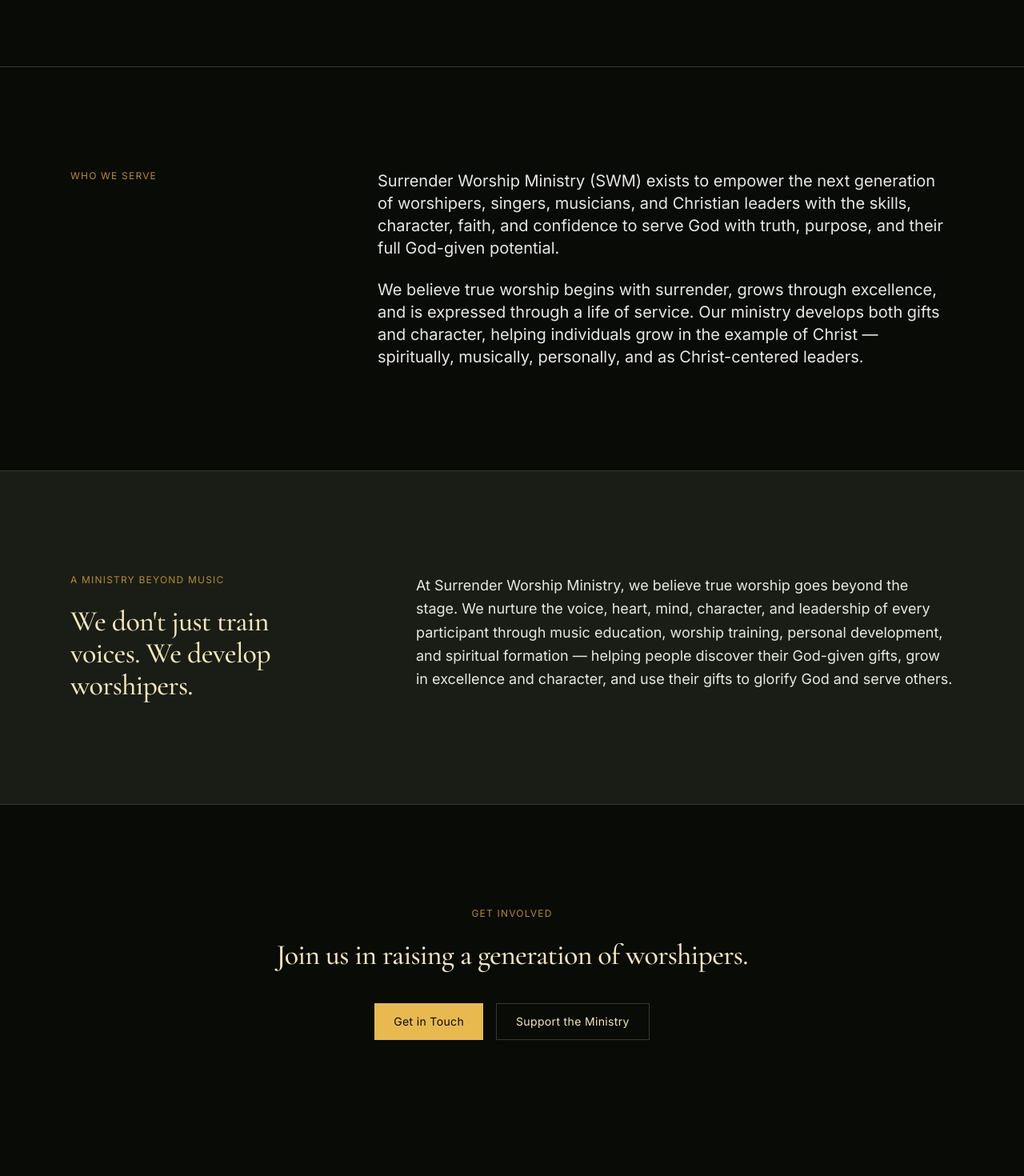
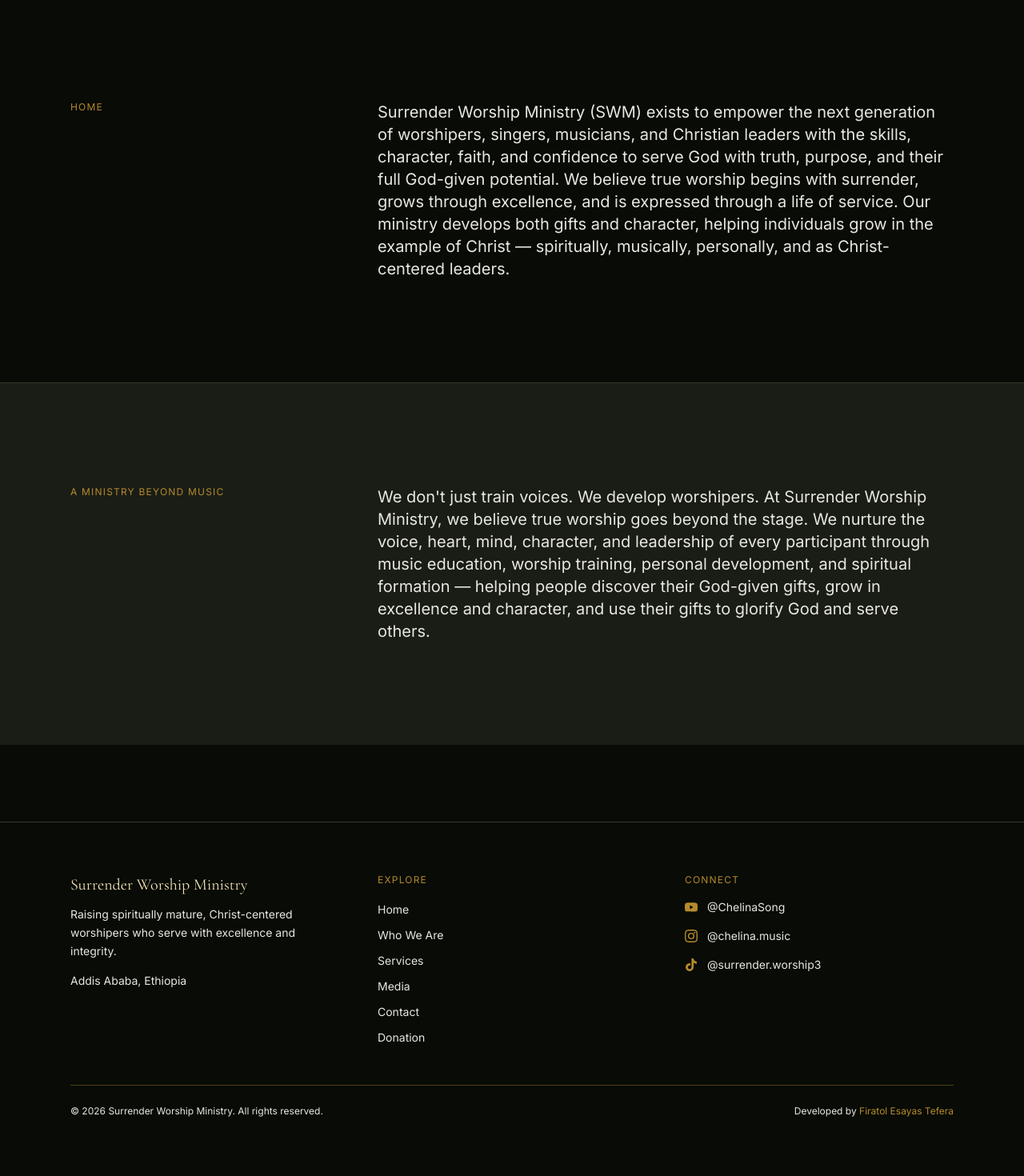
Before and after one commit to firatolin/surrender-worship, a Next.js app: page / in a window 1280 px wide. Shown: the part 560-2030 px from the top of the page at 80% size. Built offline with nearby package versions, Linux system fonts and the light colour scheme.

Commit message:
Semi-completed

```diff
--- a/src/app/page.tsx
+++ b/src/app/page.tsx
@@ -1,36 +1,31 @@
-import { ButtonLink } from "@/components/ui/button-link";
-import { Eyebrow } from "@/components/ui/eyebrow";
+// import { ButtonLink } from "@/components/ui/button-link";
+// import { Eyebrow } from "@/components/ui/eyebrow";
 
 export default function HomePage() {
   return (
     <>
-      {/* ── Vision / Hero ──────────────────────────────── */}
+      {/* ── Vision ──────────────────────────────────────── */}
       <section className="border-b border-border">
         <div className="container-editorial py-24 md:py-32">
-          <Eyebrow>Surrender Worship Ministry · Addis Ababa</Eyebrow>
+          <p className="text-xs uppercase tracking-widest text-brand-antique-gold">
+            Vision
+          </p>
 
           <h1 className="mt-6 font-serif text-4xl sm:text-5xl md:text-6xl leading-[1.05] tracking-tightest text-brand-ivory max-w-4xl">
             Raising spiritually mature, Christ-centered worshipers who serve
             with excellence and integrity.
           </h1>
-
-          <div className="mt-10 flex flex-wrap gap-4">
-            <ButtonLink href="/services" variant="primary">
-              Explore Our Services
-            </ButtonLink>
-            <ButtonLink href="/who-we-are" variant="outline">
-              Who We Are
-            </ButtonLink>
-          </div>
         </div>
       </section>
 
-      {/* ── Home / Mission intro ──────────────────────── */}
+      {/* ── Home ────────────────────────────────────────── */}
       <section>
         <div className="container-editorial py-24 md:py-32">
           <div className="grid grid-cols-1 md:grid-cols-12 gap-12">
             <div className="md:col-span-4">
-              <Eyebrow>Who We Serve</Eyebrow>
+              <p className="text-xs uppercase tracking-widest text-brand-antique-gold">
+                Home
+              </p>
             </div>
             <div className="md:col-span-8">
               <p className="text-lg md:text-xl leading-relaxed text-foreground/85 max-w-3xl">
@@ -38,60 +33,39 @@
                 generation of worshipers, singers, musicians, and Christian
                 leaders with the skills, character, faith, and confidence to
                 serve God with truth, purpose, and their full God-given
-                potential.
-              </p>
-              <p className="mt-6 text-lg md:text-xl leading-relaxed text-foreground/85 max-w-3xl">
-                We believe true worship begins with surrender, grows through
-                excellence, and is expressed through a life of service. Our
-                ministry develops both gifts and character, helping individuals
-                grow in the example of Christ — spiritually, musically,
-                personally, and as Christ-centered leaders.
+                potential. We believe true worship begins with surrender,
+                grows through excellence, and is expressed through a life of
+                service. Our ministry develops both gifts and character,
+                helping individuals grow in the example of Christ —
+                spiritually, musically, personally, and as Christ-centered
+                leaders.
               </p>
             </div>
           </div>
         </div>
       </section>
 
-      {/* ── A Ministry Beyond Music ───────────────────── */}
+      {/* ── A Ministry Beyond Music ─────────────────────── */}
       <section className="border-t border-border bg-secondary">
         <div className="container-editorial py-24 md:py-32">
           <div className="grid grid-cols-1 md:grid-cols-12 gap-12">
             <div className="md:col-span-4">
-              <Eyebrow>A Ministry Beyond Music</Eyebrow>
-              <h2 className="mt-6 font-serif text-3xl md:text-4xl leading-tight text-brand-ivory">
-                We don't just train voices. We develop worshipers.
-              </h2>
-            </div>
-
-            <div className="md:col-span-8 md:pl-12">
-              <p className="text-lg leading-relaxed text-foreground/85 max-w-2xl">
-                At Surrender Worship Ministry, we believe true worship goes
-                beyond the stage. We nurture the voice, heart, mind, character,
-                and leadership of every participant through music education,
-                worship training, personal development, and spiritual
-                formation — helping people discover their God-given gifts,
-                grow in excellence and character, and use their gifts to
-                glorify God and serve others.
+              <p className="text-xs uppercase tracking-widest text-brand-antique-gold">
+                A Ministry Beyond Music
               </p>
             </div>
-          </div>
-        </div>
-      </section>
-
-      {/* ── Closing CTA ───────────────────────────────── */}
-      <section className="border-t border-border">
-        <div className="container-editorial py-24 md:py-32 text-center">
-          <Eyebrow>Get Involved</Eyebrow>
-          <h2 className="mt-6 font-serif text-3xl md:text-4xl text-brand-ivory max-w-2xl mx-auto leading-tight">
-            Join us in raising a generation of worshipers.
-          </h2>
-          <div className="mt-10 flex flex-wrap justify-center gap-4">
-            <ButtonLink href="/contact" variant="primary">
-              Get in Touch
-            </ButtonLink>
-            <ButtonLink href="/donation" variant="outline">
-              Support the Ministry
-            </ButtonLink>
+            <div className="md:col-span-8">
+              <p className="text-lg md:text-xl leading-relaxed text-foreground/85 max-w-3xl">
+                We don&apos;t just train voices. We develop worshipers. At
+                Surrender Worship Ministry, we believe true worship goes
+                beyond the stage. We nurture the voice, heart, mind,
+                character, and leadership of every participant through music
+                education, worship training, personal development, and
+                spiritual formation — helping people discover their
+                God-given gifts, grow in excellence and character, and use
+                their gifts to glorify God and serve others.
+              </p>
+            </div>
           </div>
         </div>
       </section>
--- /dev/null
+++ b/src/app/who-we-are/page.tsx
@@ -0,0 +1,77 @@
+import type { Metadata } from "next";
+
+export const metadata: Metadata = {
+  title: "Who We Are",
+  description:
+    "Surrender Worship Ministry (SWM) is a youth-focused Christian ministry established in Addis Ababa to listen, pray, educate, empower, inspire, and unlock the God-given potential of young people.",
+};
+
+// const pillars = ["Listen", "Pray", "Educate", "Empower", "Inspire", "Unlock"];
+
+export default function WhoWeArePage() {
+  return (
+    <>
+      {/* ── Who We Are ──────────────────────────────────── */}
+      <section className="border-b border-border">
+        <div className="container-editorial py-24 md:py-32">
+          <p className="text-xs uppercase tracking-widest text-brand-antique-gold">
+            Who We Are
+          </p>
+
+          <h1 className="mt-6 font-serif text-4xl sm:text-5xl md:text-6xl leading-[1.05] tracking-tightest text-brand-ivory max-w-4xl">
+            Who We Are
+          </h1>
+        </div>
+      </section>
+
+      {/* ── The paragraph ───────────────────────────────── */}
+      <section>
+        <div className="container-editorial py-24 md:py-32">
+          <div className="grid grid-cols-1 md:grid-cols-12 gap-12">
+            <div className="md:col-span-4">
+              <p className="text-xs uppercase tracking-widest text-brand-antique-gold">
+                Who We Are
+              </p>
+            </div>
+            <div className="md:col-span-8">
+              <p className="text-lg md:text-xl leading-relaxed text-foreground/85 max-w-3xl">
+                Surrender Worship Ministry (SWM) is a youth-focused Christian
+                ministry established in Addis Ababa to listen, pray, educate,
+                empower, inspire, and unlock the God-given potential of young
+                people. Working alongside the Church and the wider community,
+                we use Gospel teaching, music, and the arts to restore hope,
+                build character, develop gifts, and equip young people to
+                become confident ambassadors of Christ and responsible
+                citizens who care for people, animals, and the environment,
+                while creating positive change in their lives, communities,
+                and country.
+              </p>
+            </div>
+          </div>
+        </div>
+      </section>
+
+      {/* ── Six pillars ─────────────────────────────────── */}
+      {/* <section className="border-t border-border bg-secondary">
+        <div className="container-editorial py-24 md:py-32">
+          <p className="text-xs uppercase tracking-widest text-brand-antique-gold">
+            Who We Are
+          </p>
+
+          <ul className="mt-12 grid grid-cols-2 gap-x-8 gap-y-10 sm:grid-cols-3 md:grid-cols-6">
+            {pillars.map((word, i) => (
+              <li key={word} className="text-center">
+                <p className="font-serif text-3xl md:text-4xl text-brand-ivory">
+                  {String(i + 1).padStart(2, "0")}
+                </p>
+                <p className="mt-3 text-sm uppercase tracking-widest text-brand-antique-gold">
+                  {word}
+                </p>
+              </li>
+            ))}
+          </ul>
+        </div>
+      </section> */}
+    </>
+  );
+}
```
